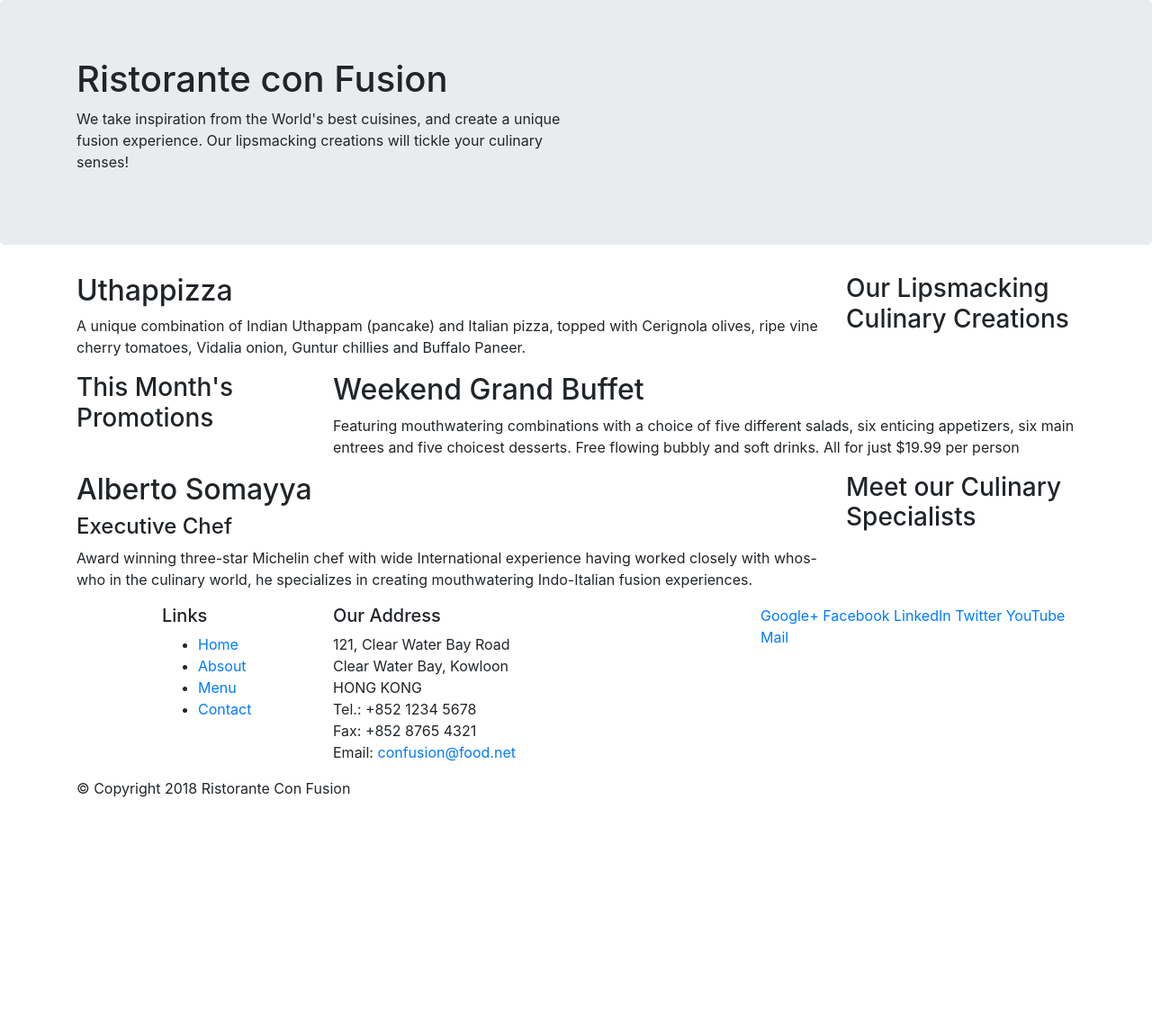
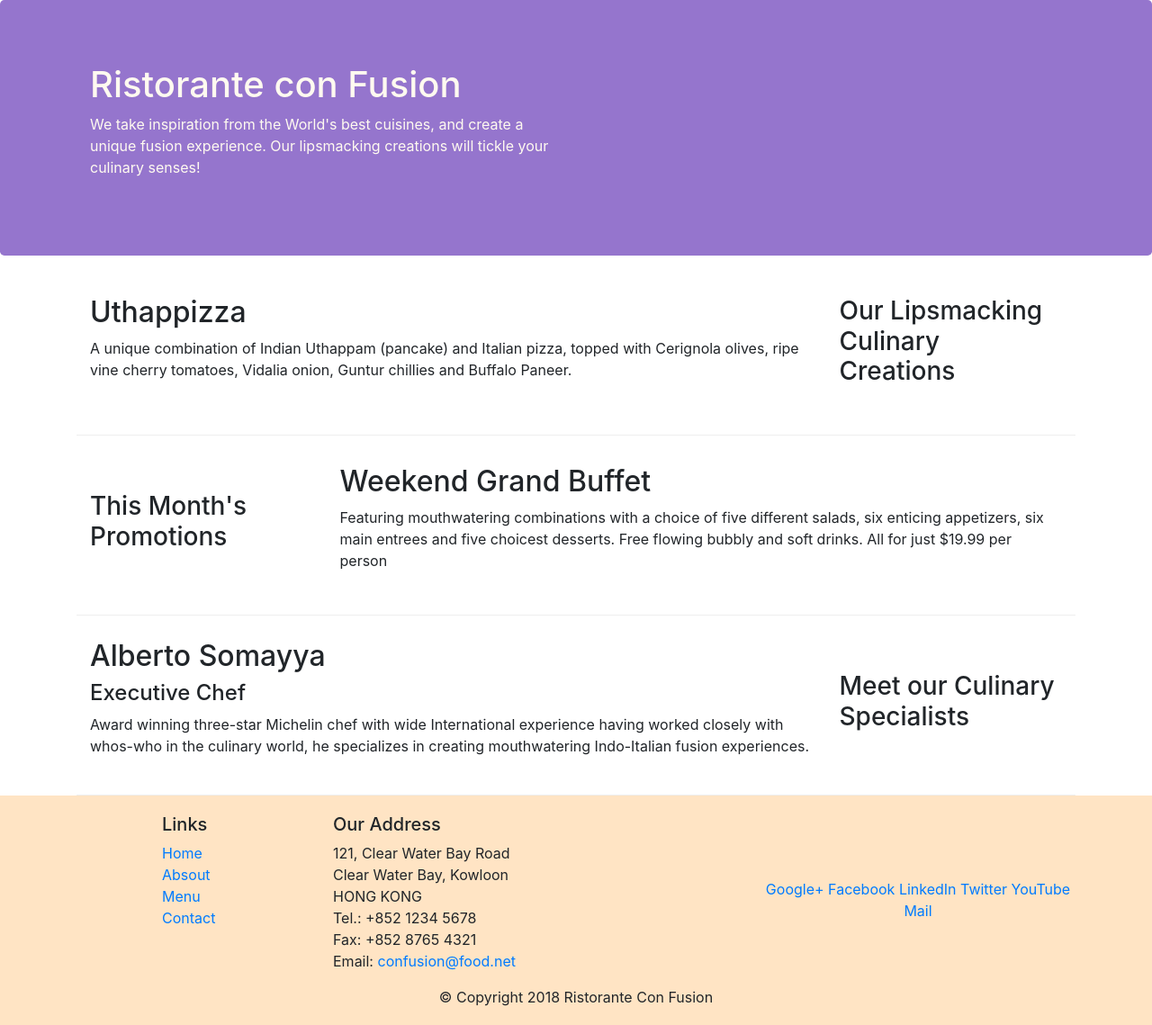
Before and after one commit to joanagazulli/bootstrap, a website: page index.html in a window 1280 px wide. Shown: the whole page at 90% size. Before the commit the page ends 904 px from the top, so only its background shows below. Drawn offline with nearby package versions, Linux system fonts and the light colour scheme.

Commit message:
bootstrap grid 2

```diff
--- /dev/null
+++ b/css/styles.css
@@ -0,0 +1,26 @@
+.row-header{
+    margin: 0px auto;
+    padding: 0px auto;
+}
+.row-content {
+    margin: 0px auto;
+    padding: 20px 0px;
+    border-bottom: 1px ridge;
+    min-height: 200px;
+}
+.footer {
+    background-color: bisque;
+    margin: 0px auto;
+    padding: 20px 0px;
+}
+.jumbotron{
+    padding: 70px 30px;
+    margin: 0px auto;
+    background: #9575cd;
+    color: floralwhite;
+}
+.address{
+    font-size: 80%;
+    margin: 0px;
+    color: midnightblue;
+}
--- a/index.html
+++ b/index.html
@@ -9,6 +9,7 @@
 
     <!-- Bootstrap CSS -->
     <link rel="stylesheet" href="node_modules/bootstrap/dist/css/bootstrap.min.css">
+    <link rel="stylesheet" href="css/styles.css">
     <title>Ristorante Con Fusion</title>
 </head>
 
@@ -16,7 +17,7 @@
 
     <header class="jumbotron">
         <div class="container">
-            <div class="row">
+            <div class="row row-header">
                 <div class="col-12 col-sm-6">
                     <h1>Ristorante con Fusion</h1>
                     <p>We take inspiration from the World's best cuisines, and create a unique fusion experience. Our lipsmacking creations will tickle your culinary senses!</p>
@@ -28,7 +29,7 @@
     </header>
 
     <div class="container">
-        <div class="row">
+        <div class="row row-content align-items-center">
             <div class="col-12 col-sm-4 order-sm-last col-md-3">
                 <h3>Our Lipsmacking Culinary Creations</h3>
             </div>
@@ -39,7 +40,7 @@
         </div>
 
 
-        <div class="row">
+        <div class="row row-content align-items-center">
             <div class="col-12 col-sm-4 col-md-3">
                 <h3>This Month's Promotions</h3>
             </div>
@@ -49,7 +50,7 @@
             </div>
         </div>
 
-        <div class="row">
+        <div class="row row-content align-items-center">
             <div class="col-12 col-sm-4 order-sm-last col-md-3">
                 <h3>Meet our Culinary Specialists</h3>
             </div>
@@ -61,12 +62,12 @@
         </div>
     </div>
 
-    <footer>
+    <footer class="footer">
         <div class="container">
             <div class="row">
                 <div class="col-4 offset-1 col-sm-2">
                     <h5>Links</h5>
-                    <ul>
+                    <ul class="list-unstyled">
                         <li><a href="#">Home</a></li>
                         <li><a href="#">Absout</a></li>
                         <li><a href="#">Menu</a></li>
@@ -84,8 +85,8 @@
 		              Email: <a href="mailto:confusion@food.net">confusion@food.net</a>
 		           </address>
                 </div>
-                <div class="col-12 col-sm-4">
-                    <div>
+                <div class="col-12 col-sm-4 align-self-center">
+                    <div class="text-center ">
                         <a href="http://google.com/+">Google+</a>
                         <a href="http://www.facebook.com/profile.php?id=">Facebook</a>
                         <a href="http://www.linkedin.com/in/">LinkedIn</a>
@@ -95,7 +96,7 @@
                     </div>
                 </div>
            </div>
-           <div class="row">
+           <div class="row justify-content-center">
                 <div class="col-auto">
                     <p>© Copyright 2018 Ristorante Con Fusion</p>
                 </div>
```
